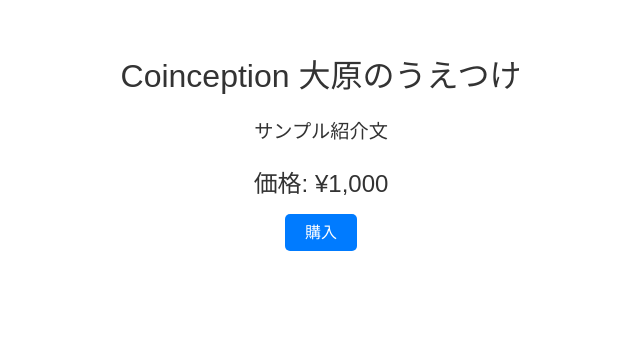
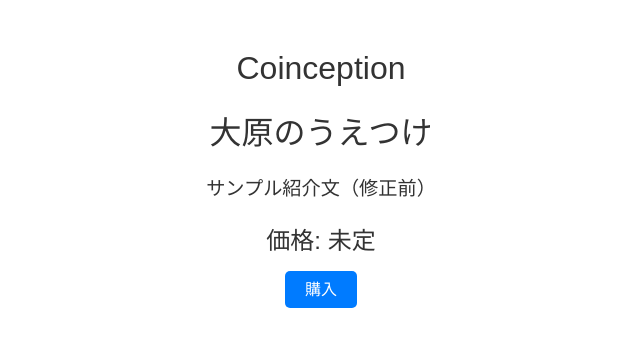
Before and after one commit to OharaNoOsusume/Coinception, a plain HTML site: page public/index.html in a window 1280 px wide. Shown: the whole page, without its empty margins (319-959 px from the left). Drawn offline with Linux system fonts and the light colour scheme.

Commit message:
Update index.html

```diff
--- a/public/index.html
+++ b/public/index.html
@@ -40,9 +40,10 @@
 </head>
 <body style="background-image: url('/background.jpg');">
   <div class="container">
-    <div class="title">Coinception 大原のうえつけ</div>
-    <div class="description">サンプル紹介文</div>
-    <div class="price">価格: ¥1,000</div>
+    <div class="title">Coinception</div>
+    <div class="title">大原のうえつけ</div>
+    <div class="description">サンプル紹介文（修正前）</div>
+    <div class="price">価格: 未定</div>
     <a href="#" class="button">購入</a>
   </div>
 </body>
```
